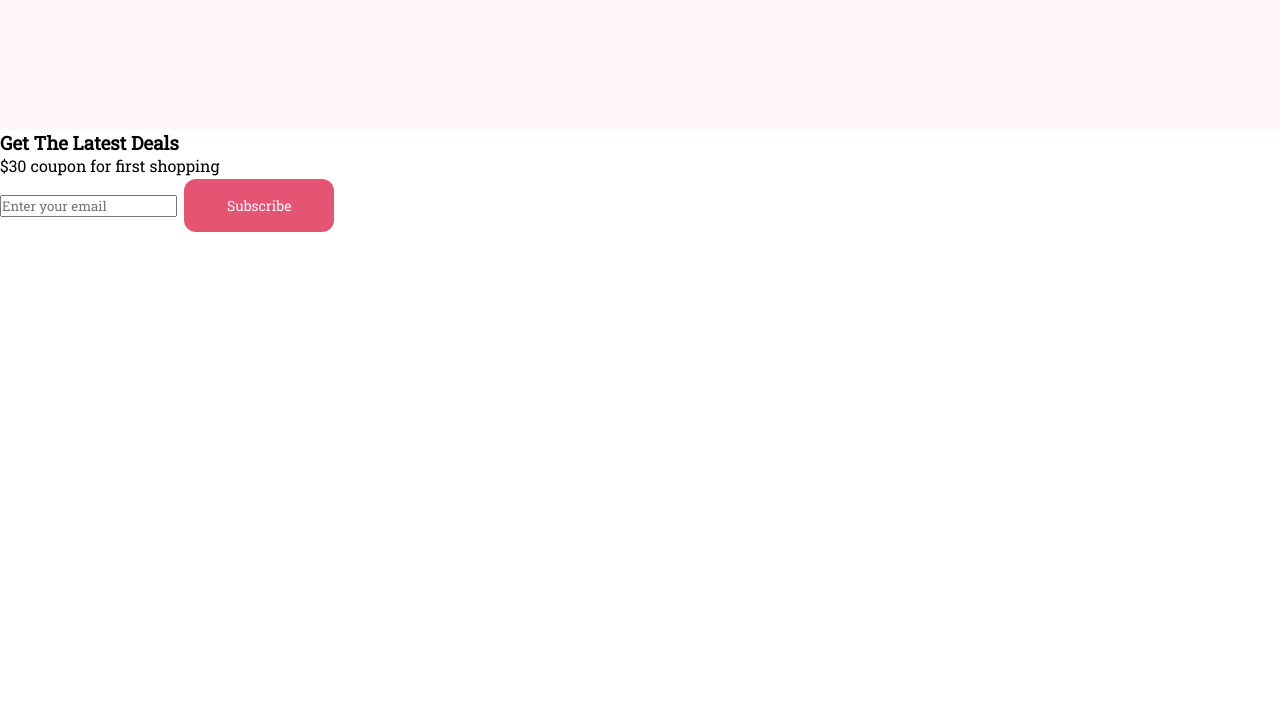
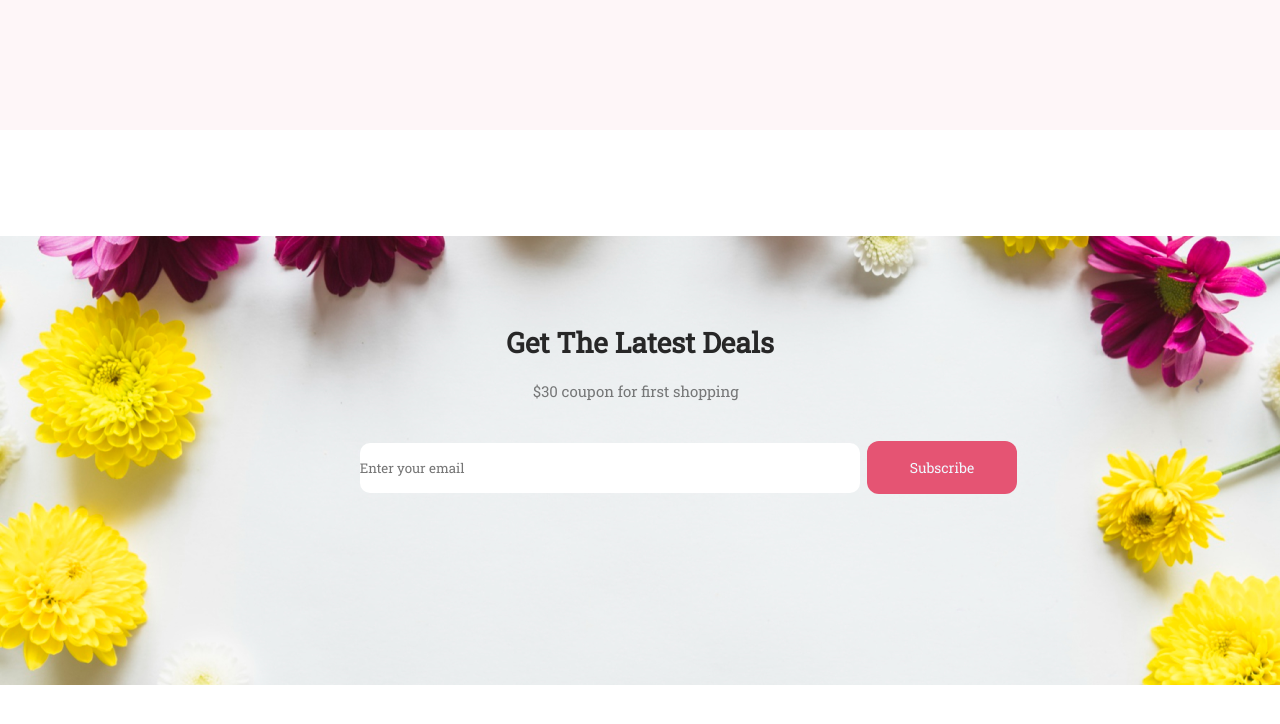
Before and after one commit to iamfardinn/Flower-shop-website, a plain HTML site: page index.html in a window 1280 px wide. Shown: the part 4486-5210 px from the top of the page. Before the commit the page ends 4721 px from the top, so only its background shows below. Drawn offline with Linux system fonts and the light colour scheme.

Commit message:
added latest deal

```diff
--- a/index.html
+++ b/index.html
@@ -162,16 +162,15 @@
     </div>
 
 
-        <div class="latest-deals-text">
+    <div class="latest-deal">
         <h3 class="latest-deal-heading">Get The Latest Deals</h3>
         <p class="latest-deal-paragraph">$30 coupon for first shopping</p>
 
 
         <div class="subscribe-form">
-          <input class="input-type" type="email" placeholder="Enter your email">
-          <button class="btn-primary" type="submit">Subscribe</button>
-        </div>
-      </div>
+            <input class="input-type" type="email" placeholder="Enter your email">
+            <button class="btn-primary" type="submit">Subscribe</button>
+          </div>
     </div>
 
     </main>
--- a/style.css
+++ b/style.css
@@ -370,7 +370,7 @@ margin-top: 50px;
 
 
     display: flex;
-    align-items:start
+    align-items:start;
     justify-content: center;
     text-align: center;
     margin-top: 30px;
@@ -383,11 +383,48 @@ margin-top: 50px;
 
 
 
-    margin-top: 25px;background: rgba(5, 151, 160, 0.15);;
+    margin-top: 25px;
+    background: rgba(5, 151, 160, 0.15);
 }
-.latest-deals-heading{
-    width: 708px;
-    height: 288px;
+
+.latest-deal-heading{
+    font-size: 28px;
     color: #272727;
+}
+.latest-deal-paragraph{
 
+    width: 634px;
+    color: rgba(39, 39, 39, 0.60);
+
+    font-size: 15px;
+
+    font-weight: 400;
+    line-height: 30px;
+    margin: 4px;
+    margin-top: 15px;
+    margin-bottom: 32px;
+    padding-left: 420px;
 }
+.latest-deal {
+    display: flex;
+    flex-direction: column;
+    align-items: center;
+    justify-content: center;
+    margin: 80px auto;
+    max-width: 1540px;
+    height: 400px;
+    padding-bottom: 100px;
+    background-image: url('./images/Rectangle 9.png');
+   background-repeat: no-repeat;
+    background-position: center;
+  }
+
+
+
+.input-type{
+    width: 500px;
+    height: 50px;
+    border-radius: 10px;
+    border: none;
+    margin-left: 100px;
+}
```
